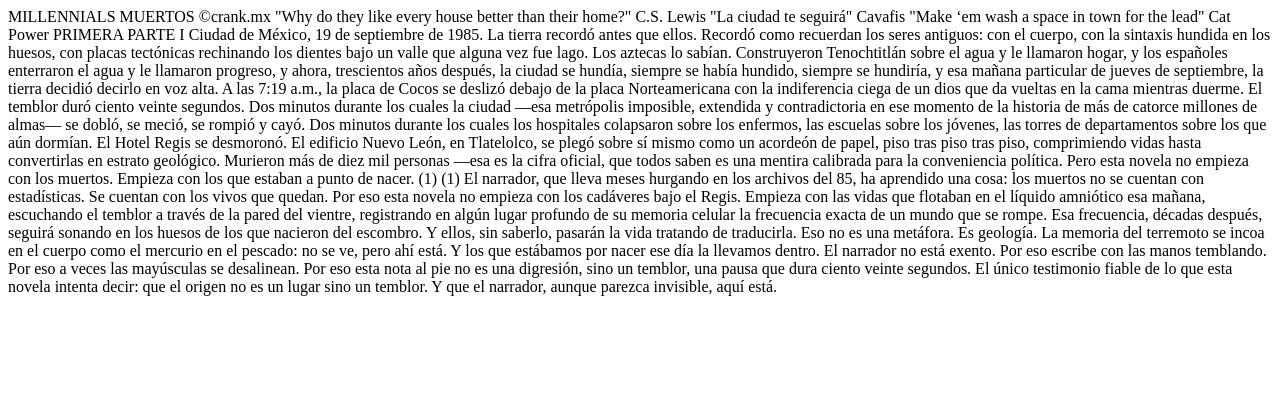
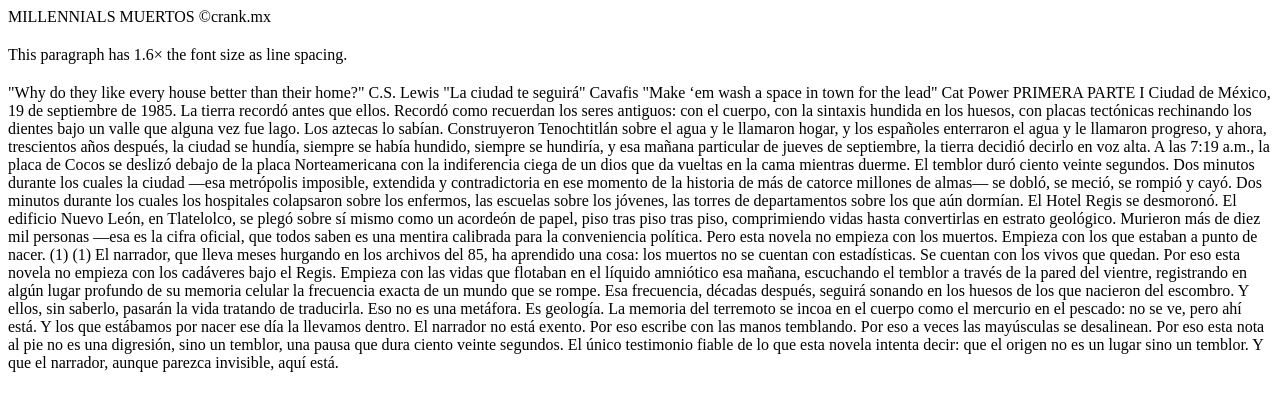
Before and after one commit to crank-svg/dead-millennials, a plain HTML site: page index.html in a window 1280 px wide. Drawn offline with Linux system fonts and the light colour scheme.

Commit message:
Update index.html

```diff
--- a/index.html
+++ b/index.html
@@ -1,6 +1,8 @@
 MILLENNIALS MUERTOS
 ©crank.mx
-
+<p style="line-height: 1.6;">
+  This paragraph has 1.6× the font size as line spacing.
+</p>
 								"Why do they like every house better than their home?"
 								C.S. Lewis
 
```
